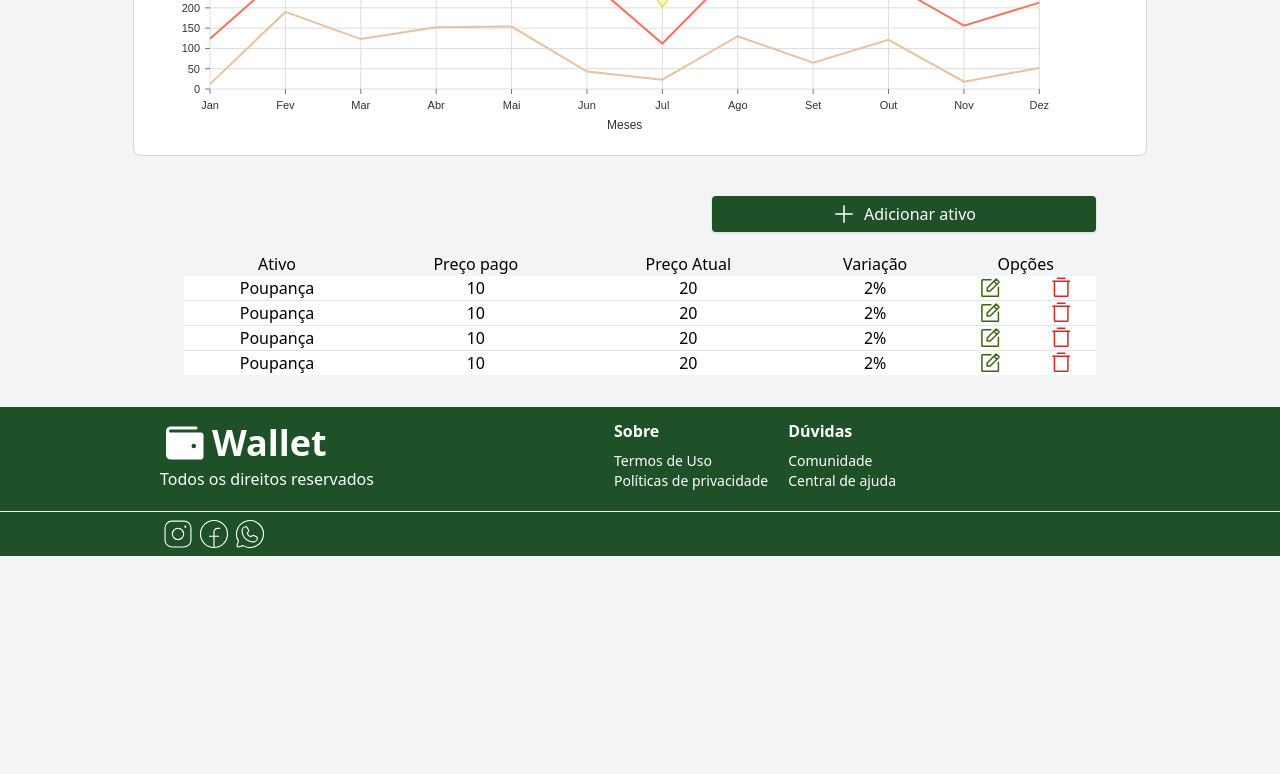
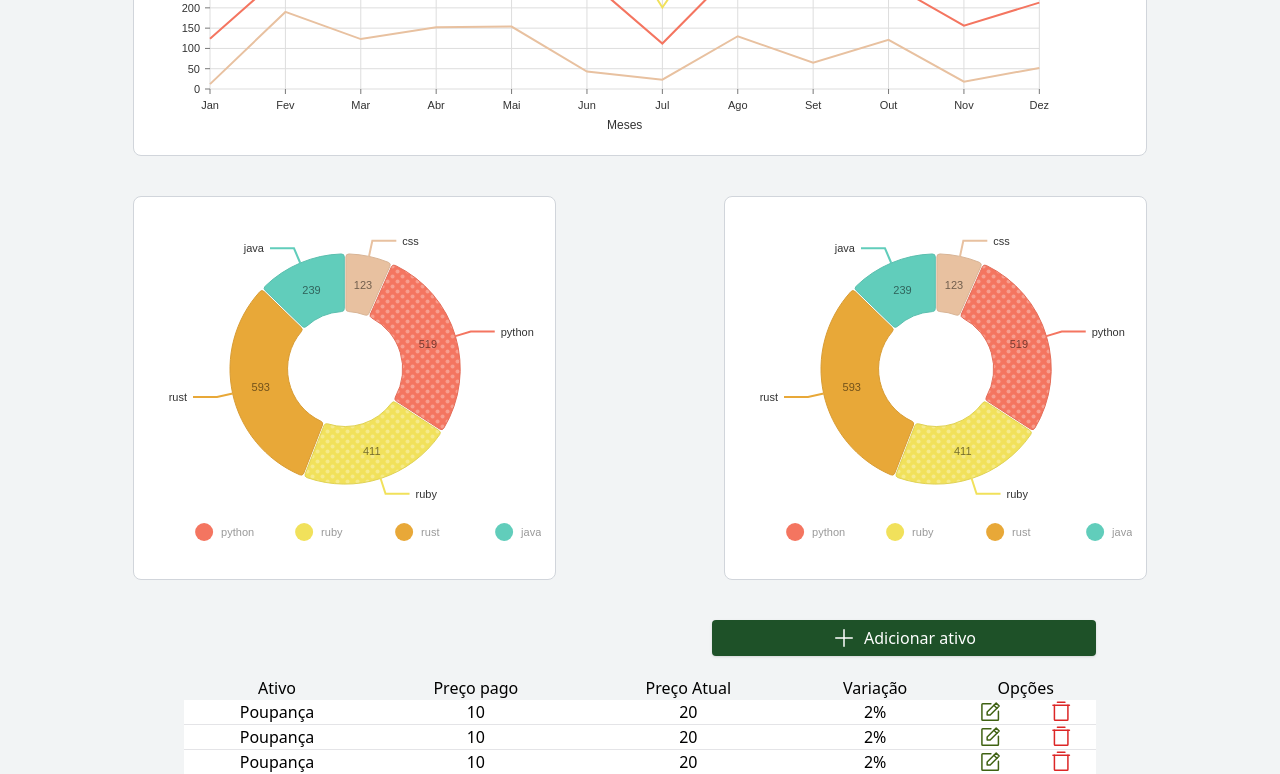
Before and after one commit to robsonvasquez/Carteira_de_Invertimento, a React (Vite) app in the folder investment-wallet-web/: page / in a window 1280 px wide. Shown: the part 642-1416 px from the top of the page. Before the commit the page ends 1198 px from the top, so only its background shows below. Built offline with nearby package versions, Linux system fonts and the light colour scheme.

Commit message:
Update: Pie Graph

```diff
--- a/investment-wallet-web/package.json
+++ b/investment-wallet-web/package.json
@@ -11,6 +11,7 @@
   "dependencies": {
     "@nivo/core": "^0.80.0",
     "@nivo/line": "^0.80.0",
+    "@nivo/pie": "^0.80.0",
     "autoprefixer": "^10.4.13",
     "phosphor-react": "^1.4.1",
     "prop-types": "^15.8.1",
--- /dev/null
+++ b/investment-wallet-web/src/components/CardActive.tsx
@@ -0,0 +1,43 @@
+import PieGraph from "./Graphs/PieGraph";
+
+export default function CardActive(){
+
+  const data = [
+    {
+      id: "css",
+      label: "css",
+      value: 123,
+      color: "hsl(245, 70%, 50%)"
+    },
+    {
+      id: "python",
+      label: "python",
+      value: 519,
+      color: "hsl(2, 70%, 50%)"
+    },
+    {
+      id: "ruby",
+      label: "ruby",
+      value: 411,
+      color: "hsl(341, 70%, 50%)"
+    },
+    {
+      id: "rust",
+      label: "rust",
+      value: 593,
+      color: "hsl(131, 70%, 50%)"
+    },
+    {
+      id: "java",
+      label: "java",
+      value: 239,
+      color: "hsl(68, 70%, 50%)"
+    }
+  ]
+
+  return (
+    <div className="w-5/12 h-96 my-5 p-4 flex bg-white border border-gray-300 rounded-lg">
+      <PieGraph data={data}/>
+    </div>
+  );
+}
--- /dev/null
+++ b/investment-wallet-web/src/components/Graphs/PieGraph.tsx
@@ -0,0 +1,137 @@
+import { ResponsivePie } from '@nivo/pie'
+
+interface PieGraphProps{
+  data: {id: string, label: string, value: number, color: string}[]
+}
+
+export default function PieGraph(props: PieGraphProps){
+  return (
+    <ResponsivePie
+        data={props.data}
+        margin={{ top: 40, right: 80, bottom: 80, left: 80 }}
+        innerRadius={0.5}
+        padAngle={0.7}
+        cornerRadius={3}
+        activeOuterRadiusOffset={8}
+        borderWidth={1}
+        borderColor={{
+            from: 'color',
+            modifiers: [
+                [
+                    'darker',
+                    0.2
+                ]
+            ]
+        }}
+        arcLinkLabelsSkipAngle={10}
+        arcLinkLabelsTextColor="#333333"
+        arcLinkLabelsThickness={2}
+        arcLinkLabelsColor={{ from: 'color' }}
+        arcLabelsSkipAngle={10}
+        arcLabelsTextColor={{
+            from: 'color',
+            modifiers: [
+                [
+                    'darker',
+                    2
+                ]
+            ]
+        }}
+        defs={[
+            {
+                id: 'dots',
+                type: 'patternDots',
+                background: 'inherit',
+                color: 'rgba(255, 255, 255, 0.3)',
+                size: 4,
+                padding: 1,
+                stagger: true
+            },
+            {
+                id: 'lines',
+                type: 'patternLines',
+                background: 'inherit',
+                color: 'rgba(255, 255, 255, 0.3)',
+                rotation: -45,
+                lineWidth: 6,
+                spacing: 10
+            }
+        ]}
+        fill={[
+            {
+                match: {
+                    id: 'ruby'
+                },
+                id: 'dots'
+            },
+            {
+                match: {
+                    id: 'c'
+                },
+                id: 'dots'
+            },
+            {
+                match: {
+                    id: 'go'
+                },
+                id: 'dots'
+            },
+            {
+                match: {
+                    id: 'python'
+                },
+                id: 'dots'
+            },
+            {
+                match: {
+                    id: 'scala'
+                },
+                id: 'lines'
+            },
+            {
+                match: {
+                    id: 'lisp'
+                },
+                id: 'lines'
+            },
+            {
+                match: {
+                    id: 'elixir'
+                },
+                id: 'lines'
+            },
+            {
+                match: {
+                    id: 'javascript'
+                },
+                id: 'lines'
+            }
+        ]}
+        legends={[
+            {
+                anchor: 'bottom',
+                direction: 'row',
+                justify: false,
+                translateX: 0,
+                translateY: 56,
+                itemsSpacing: 0,
+                itemWidth: 100,
+                itemHeight: 18,
+                itemTextColor: '#999',
+                itemDirection: 'left-to-right',
+                itemOpacity: 1,
+                symbolSize: 18,
+                symbolShape: 'circle',
+                effects: [
+                    {
+                        on: 'hover',
+                        style: {
+                            itemTextColor: '#000'
+                        }
+                    }
+                ]
+            }
+        ]}
+    />
+  );
+}
--- a/investment-wallet-web/src/pages/Home.tsx
+++ b/investment-wallet-web/src/pages/Home.tsx
@@ -5,6 +5,7 @@ import TopBar from "../components/TopBar";
 import BottomBar from "../components/BottomBar";
 import CardResume from "../components/CardResume";
 import CardGraph from "../components/CardGraph";
+import CardActive from "../components/CardActive";
 
 const l = [
   {
@@ -51,6 +52,10 @@ export default function Home(){
         </div>
         <CardResume/>
         <CardGraph/>
+        <div className="flex w-10/12 justify-between items-center">
+          <CardActive/>
+          <CardActive/>
+        </div>
         <div className="w-9/12 mt-5 justify-center flex">
           <Table header={header} list={l}/>
         </div>
```
Also changed, not shown: 1 other file (tests, documents, lock files or other folders).
